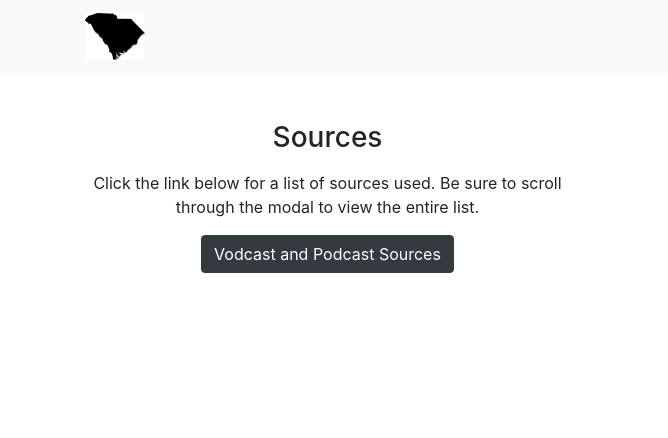
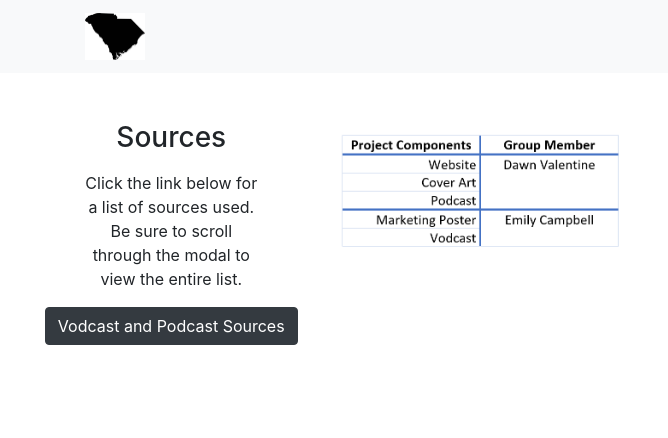
Before and after one commit to DawnBValentine/funinsouthcarolina.github.io, a plain HTML site: page HTML/Content.html in a window 1280 px wide. Shown: the top 438 px of the page, 0-668 px from the left. Drawn offline with nearby package versions, Linux system fonts and the light colour scheme.

Commit message:
added workload chart

```diff
--- a/HTML/Content.html
+++ b/HTML/Content.html
@@ -46,7 +46,7 @@
 	<main class="container-fluid w-100 my-5">
 		<div class="w-50 float-left">
 		<script src="https://www.buzzsprout.com/632866/1782445-fun-in-south-carolina-holiday-events-podcast.js?player=small" type="text/javascript" charset="utf-8"></script>
-			<div class="text-center p=4 mb-5">
+			<div class="text-center p=4 mb-5 w-50 float-left">
 			<h3> Sources </h3>
 			<div class="px-5 py-2 mx-3">
 				<span> Click the link below for a list of sources used. Be sure to scroll through the modal to view the entire list. </span>
@@ -66,6 +66,9 @@
 
 
 			</div>
+			<div class="w-50 float-right">
+			<img src="../Images/workloadchart.PNG" class="w-100">
+			</div>
 		</div>
 		<div class="w-50 text-center float-right">
 		<iframe width="560" height="315" src="https://www.youtube.com/embed/9NXD4J55Ytc" frameborder="0" allow="accelerometer; autoplay; encrypted-media; gyroscope; picture-in-picture" allowfullscreen></iframe>
```
Also changed, not shown: Images/workloadchart.PNG (added), 2 other files.
